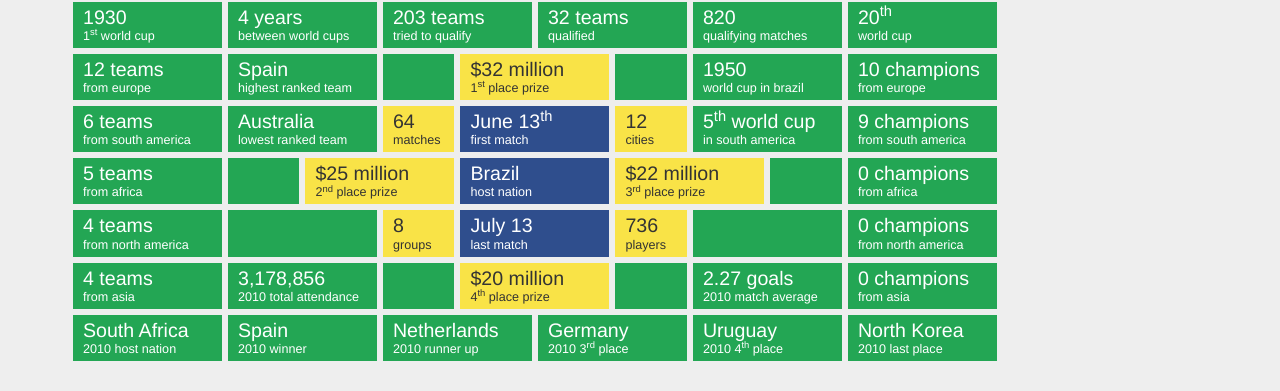
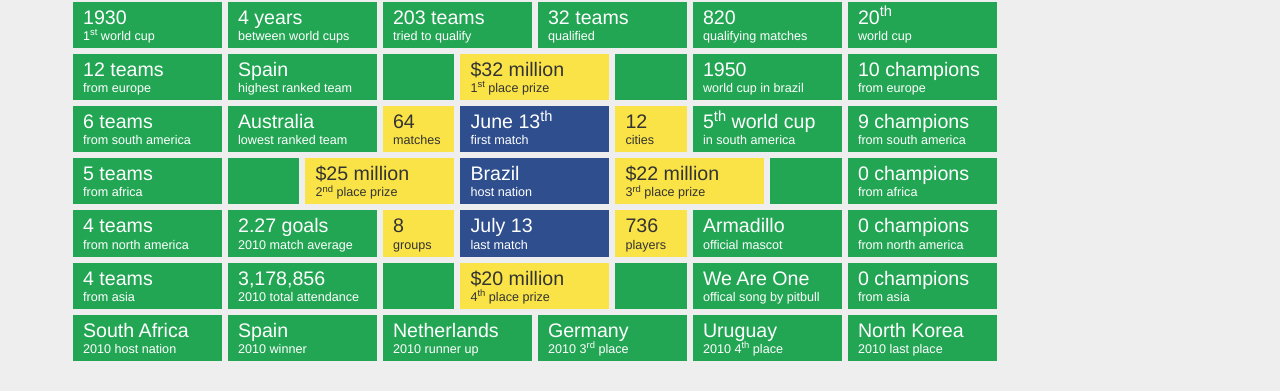
Before and after one commit to kevinsawicki/faceoff, a plain HTML site: page index.html in a window 1280 px wide. Shown: the part 142-533 px from the top of the page. Drawn offline with nearby package versions, Linux system fonts and the light colour scheme.

Commit message:
Add more to primer

```diff
--- a/index.html
+++ b/index.html
@@ -193,8 +193,8 @@
                 </div>
 
                 <div class="col-xs-2 tile wc-1">
-                  <div class="stat">&nbsp;</div>
-                  <div class="stat-description">&nbsp;</div>
+                  <div class="stat">2.27 goals</div>
+                  <div class="stat-description">2010 match average</div>
                 </div>
 
                 <div class="col-xs-1 tile wc-2">
@@ -213,8 +213,8 @@
                 </div>
 
                 <div class="col-xs-2 tile wc-1">
-                  <div class="stat">&nbsp;</div>
-                  <div class="stat-description">&nbsp;</div>
+                  <div class="stat">Armadillo</div>
+                  <div class="stat-description">official mascot</div>
                 </div>
 
                 <div class="col-xs-2 tile wc-1">
@@ -252,8 +252,8 @@
                 </div>
 
                 <div class="col-xs-2 tile wc-1">
-                  <div class="stat">2.27 goals</div>
-                  <div class="stat-description">2010 match average</div>
+                  <div class="stat">We Are One</div>
+                  <div class="stat-description">offical song by pitbull</div>
                 </div>
 
                 <div class="col-xs-2 tile wc-1">
```
